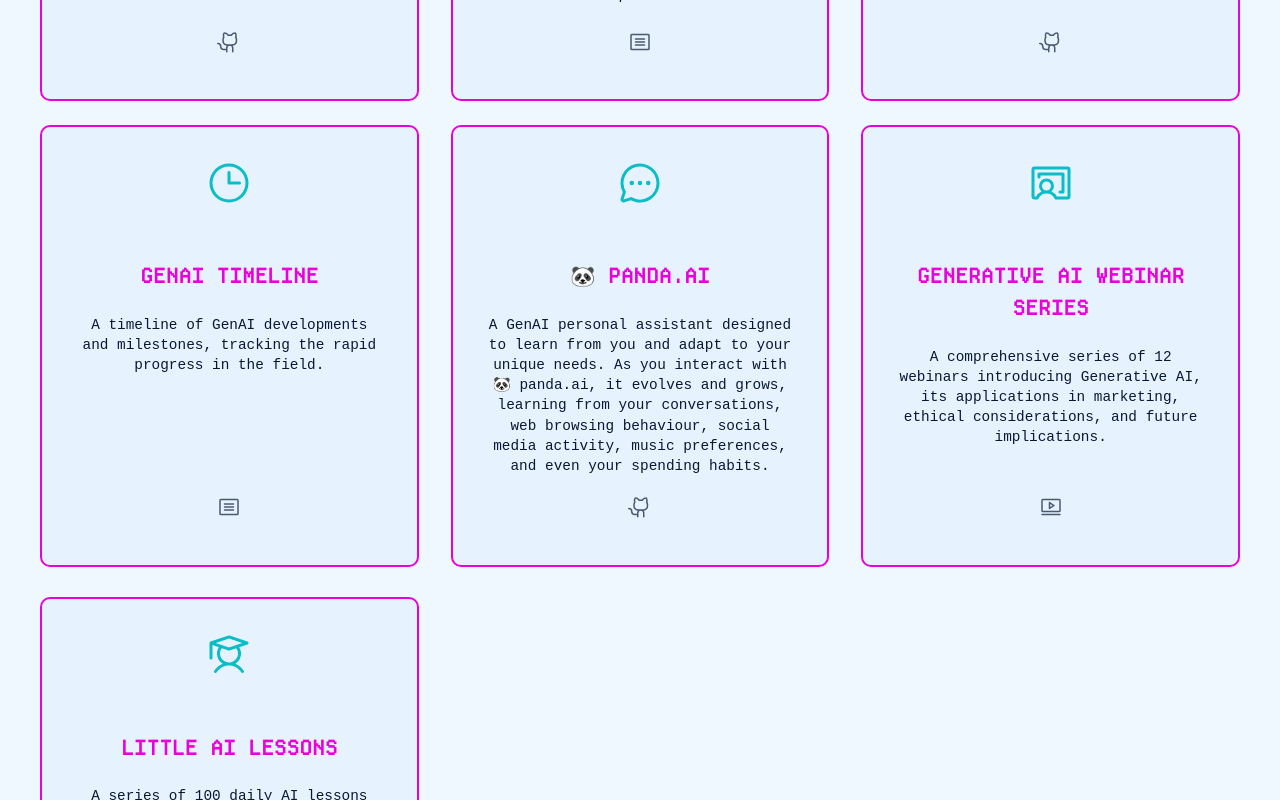
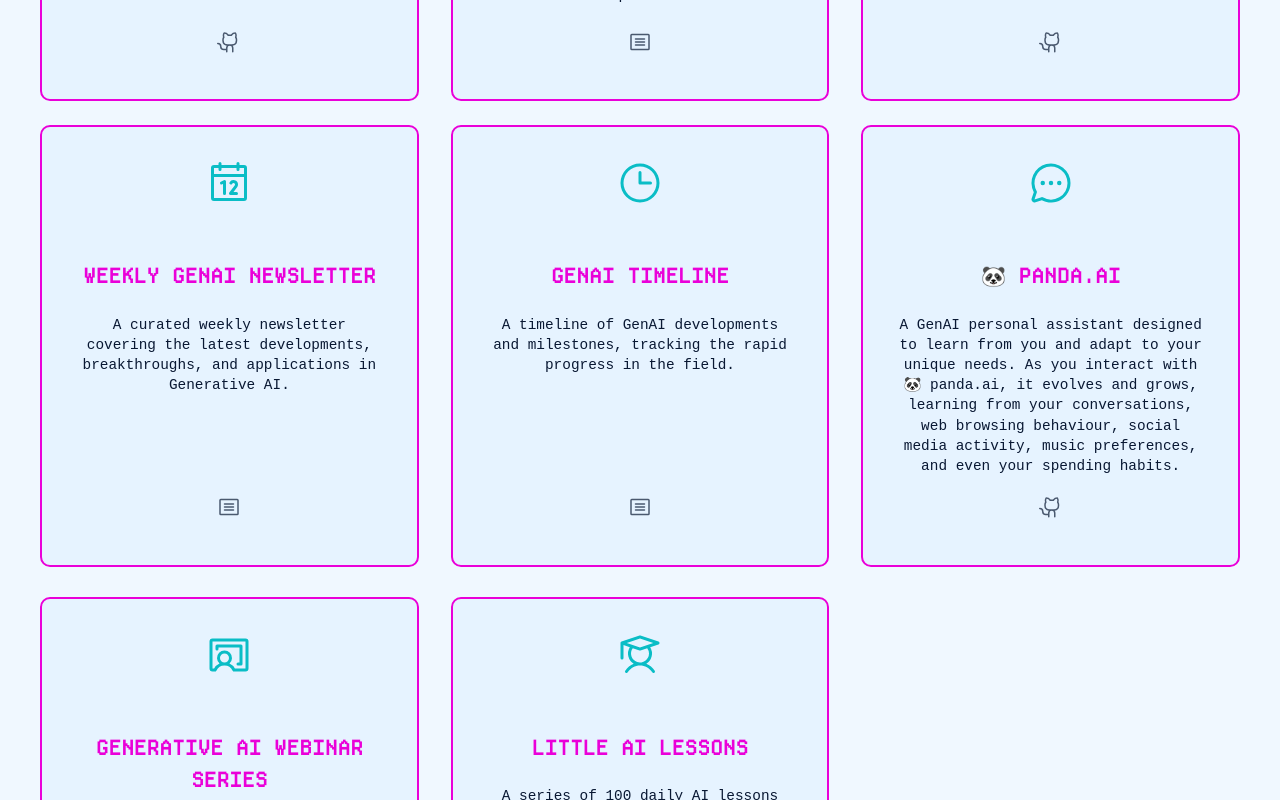
Before and after one commit to seanbetts/seanbetts, a React (Create React App) app: page /projects in a window 1280 px wide. Shown: the part 720-1520 px from the top of the page. Built offline with nearby package versions, Linux system fonts and the light colour scheme; a web font is replaced by a local one.

Commit message:
Added weekly newsletter

```diff
--- a/package.json
+++ b/package.json
@@ -1,7 +1,7 @@
 {
   "name": "seanbetts",
   "repo": "https://seanbetts.github.io/seanbetts",
-  "version": "0.5.5",
+  "version": "0.5.6",
   "private": true,
   "dependencies": {
     "@sendgrid/mail": "^8.1.3",
--- a/src/data/projectsData.js
+++ b/src/data/projectsData.js
@@ -1,4 +1,4 @@
-import { Video, Ruler, Clock, ChatCircleDots, ChalkboardTeacher, Student, Lightbulb } from "@phosphor-icons/react";
+import { Video, Ruler, Clock, ChatCircleDots, ChalkboardTeacher, Student, Lightbulb, Calendar } from "@phosphor-icons/react";
 
 const projectsData = [
   {
@@ -85,6 +85,26 @@ const projectsData = [
     futureImprovements: "Expand the question database, integrate with more LLMs as they become available, and develop phases for testing marketing understanding and capabilities.",
     status: "Ongoing",
     heroImage: "/images/projects/genai-marketing-benchmarks-hero.png"
+  },
+  {
+    id: "genai-newsletter",
+    name: "Weekly GenAI Newsletter",
+    description: "A curated weekly newsletter covering the latest developments, breakthroughs, and applications in Generative AI.",
+    icon: <Calendar size={48} />,
+    url: "https://www.the-blueprint.ai",
+    type: "blog",
+    date: "July 2023 onwards",
+    features: [
+      "Weekly roundup of key GenAI news and developments",
+      "In-depth analysis of emerging GenAI trends and technologies",
+      "Curated list of must-read long-read articles",
+      "Spotlight on innovative AI applications across industries",
+      "Expert commentary on AI ethics and policy developments"
+    ],
+    challenges: "Staying up-to-date with the rapidly evolving GenAI landscape, distilling complex technical information into accessible insights, and maintaining a consistent publishing schedule while ensuring high-quality, relevant content.",
+    futureImprovements: "Implement personalized content recommendations based on reader interests, expand to include interactive elements such as polls or Q&A sessions, and develop a community platform for subscribers to discuss and share insights.",
+    status: "Ongoing",
+    heroImage: "/images/projects/genai-newsletter-hero.png"
   },
   {
     id: "genai-timeline",
```
Also changed, not shown: public/images/projects/genai-newsletter-hero.png (added).
